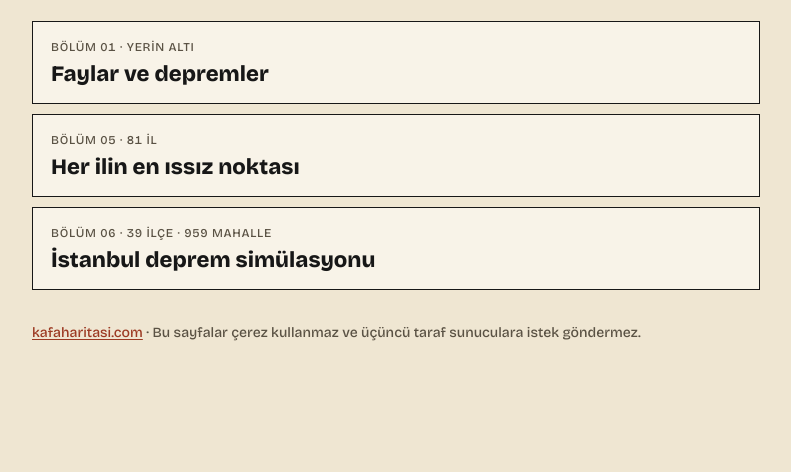
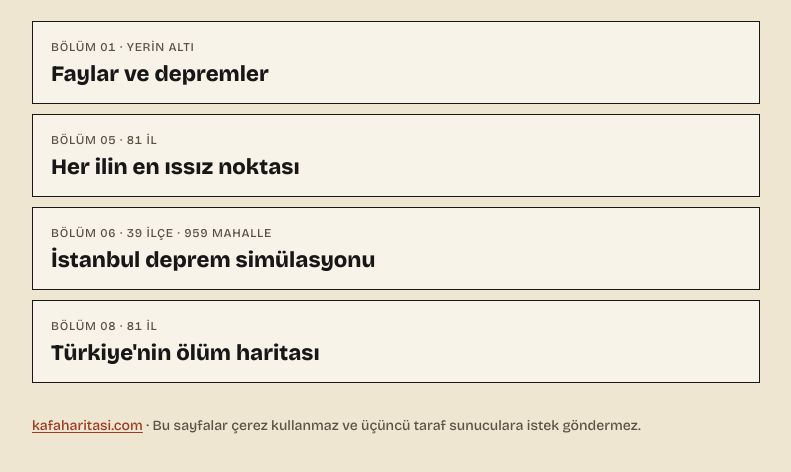
Before and after one commit to kafaharitasi/haritalar, a plain HTML site: page index.html in a window 1280 px wide. Shown: the part 200-672 px from the top of the page, without its empty margins (244-1035 px from the left). Drawn offline with Linux system fonts and the light colour scheme.

Commit message:
Kök sayfaya Bölüm 08 haritası

```diff
--- a/index.html
+++ b/index.html
@@ -24,6 +24,9 @@
     <li>
       <a href="istanbul-deprem/"><span class="meta">Bölüm 06 · 39 ilçe · 959 mahalle</span><span class="ad">İstanbul deprem simülasyonu</span></a>
     </li>
+    <li>
+      <a href="olum-haritasi/"><span class="meta">Bölüm 08 · 81 il</span><span class="ad">Türkiye'nin ölüm haritası</span></a>
+    </li>
   </ul>
   <p class="alt"><a href="https://www.kafaharitasi.com" rel="noopener">kafaharitasi.com</a> · Bu sayfalar çerez kullanmaz ve üçüncü taraf sunuculara istek göndermez.</p>
 </main>
```
